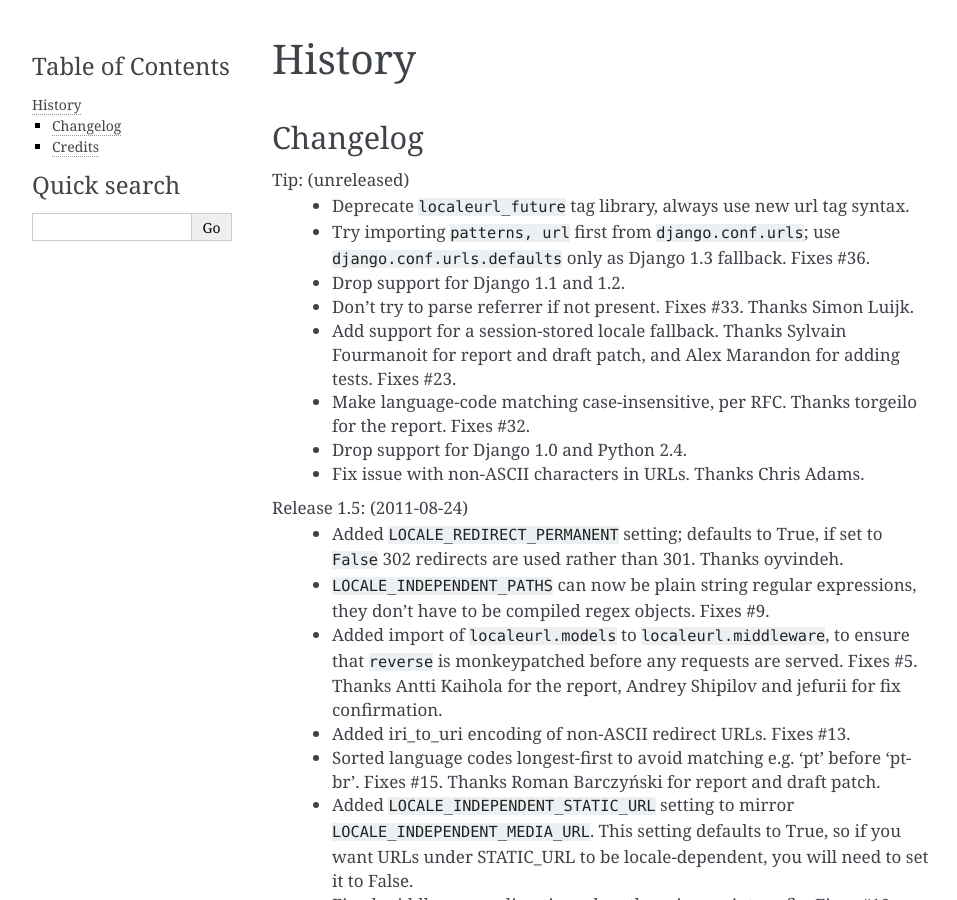
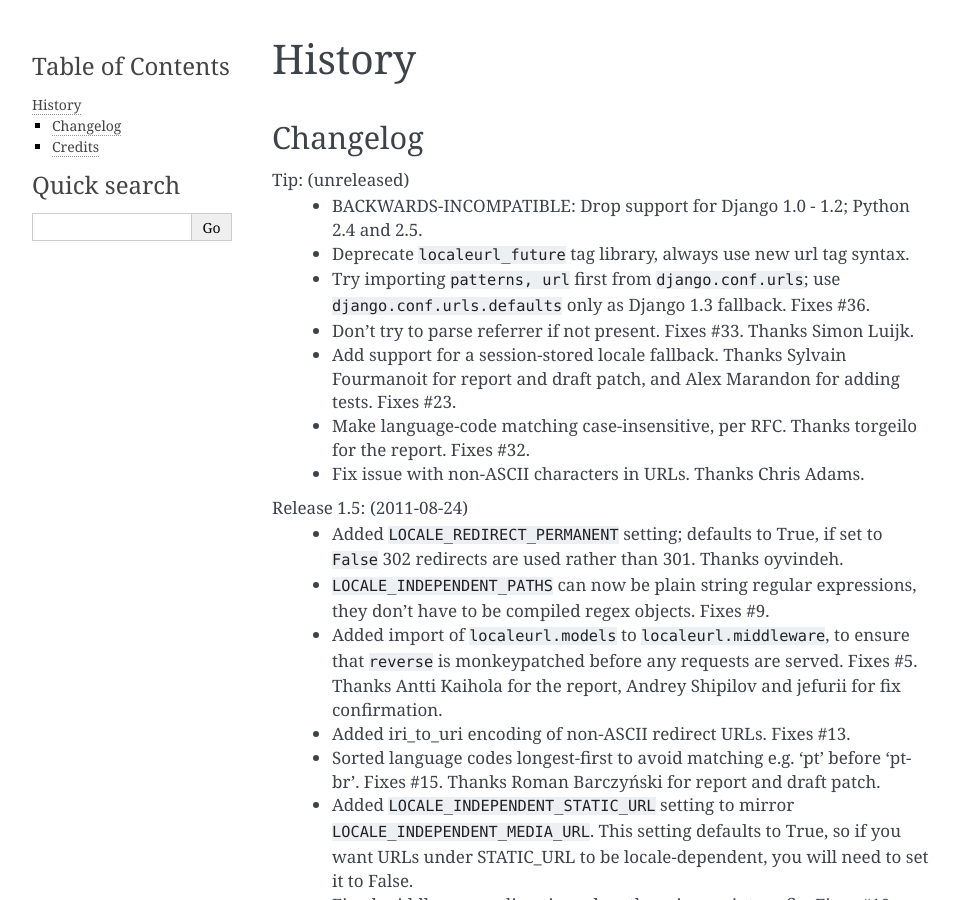
Before and after one commit to carljm/django-localeurl, a Sphinx documentation site: the page built from docs/history.rst, in a window 1280 px wide and 900 px high. Shown: the whole window, without its empty margins (148-1105 px from the left). Built offline with Sphinx 7.4.7, drawn with Linux system fonts in a browser that asks for light colours.

Commit message:
Update tox.ini; drop support for Python 2.5, add support for Django 1.6.

```diff
--- a/docs/history.rst
+++ b/docs/history.rst
@@ -6,16 +6,15 @@ Changelog
 ---------
 
 Tip: (unreleased)
+  * BACKWARDS-INCOMPATIBLE: Drop support for Django 1.0 - 1.2; Python 2.4 and 2.5.
   * Deprecate ``localeurl_future`` tag library, always use new url tag syntax.
   * Try importing ``patterns, url`` first from ``django.conf.urls``; use
     ``django.conf.urls.defaults`` only as Django 1.3 fallback. Fixes #36.
-  * Drop support for Django 1.1 and 1.2.
   * Don't try to parse referrer if not present. Fixes #33. Thanks Simon Luijk.
   * Add support for a session-stored locale fallback. Thanks Sylvain Fourmanoit
     for report and draft patch, and Alex Marandon for adding tests. Fixes #23.
   * Make language-code matching case-insensitive, per RFC. Thanks torgeilo for
     the report. Fixes #32.
-  * Drop support for Django 1.0 and Python 2.4.
   * Fix issue with non-ASCII characters in URLs. Thanks Chris Adams.
 
 Release 1.5: (2011-08-24)
```
Also changed, not shown: 1 other file.
